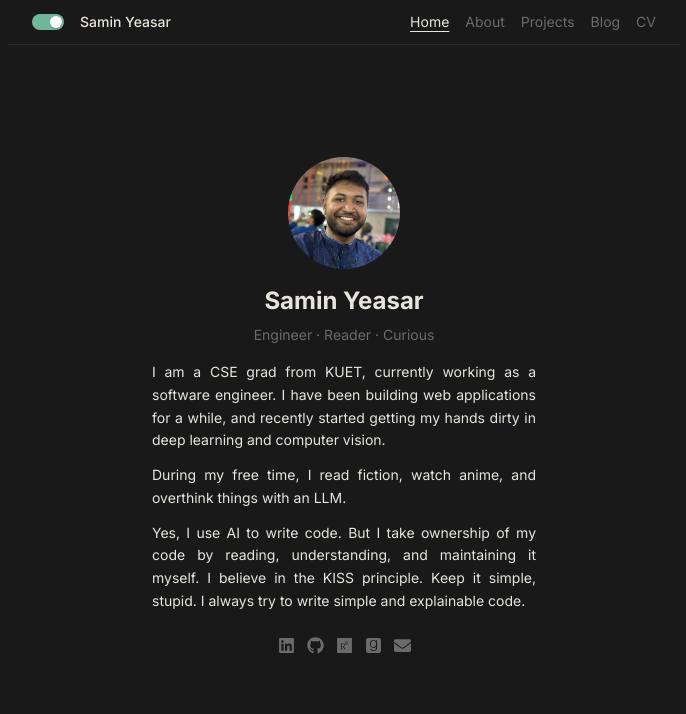
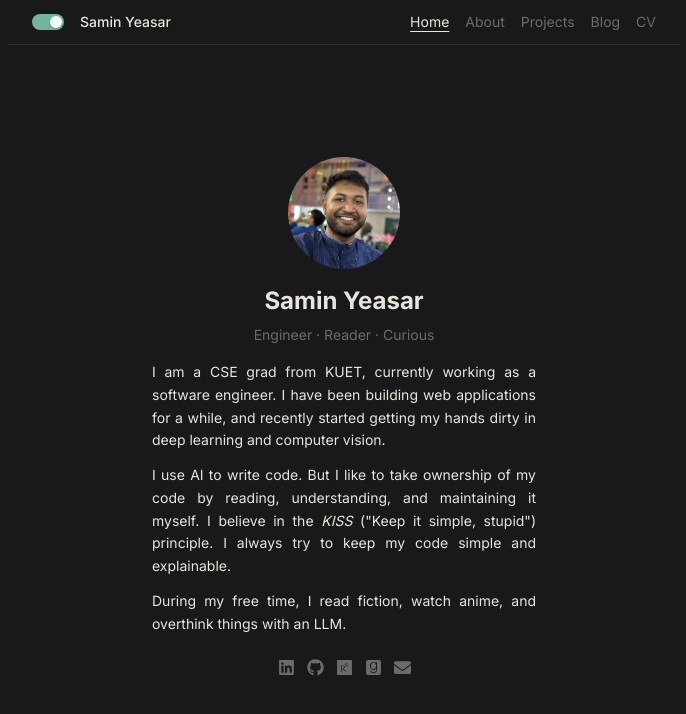
Before and after one commit to Y3454R/my-portfolio-website, a Next.js app: page /home in a window 1280 px wide. Shown: the top 714 px of the page, without its empty margins (296-982 px from the left). Built offline with nearby package versions, Linux system fonts and the light colour scheme.

Commit message:
:up: update: update home page

```diff
--- a/src/app/home/page.js
+++ b/src/app/home/page.js
@@ -43,18 +43,24 @@ export default function Home() {
         have been building web applications for a while, and recently started
         getting my hands dirty in deep learning and computer vision.
       </p>
-
       <p className="text-notion-text text-sm leading-relaxed mb-3 text-justify">
+        I use AI to write code. But I like to take ownership of my code by
+        reading, understanding, and maintaining it myself. I believe in the{" "}
+        <em>KISS</em> ("Keep it simple, stupid") principle. I always try to keep
+        my code simple and explainable.
+      </p>
+      <p className="text-notion-text text-sm leading-relaxed mb-6 text-justify">
         During my free time, I read fiction, watch anime, and overthink things
         with an LLM.
       </p>
 
-      <p className="text-notion-text text-sm leading-relaxed mb-6 text-justify">
-        Yes, I use AI to write code. But I take ownership of my code by reading,
-        understanding, and maintaining it myself. I believe in the KISS
-        principle. Keep it simple, stupid. I always try to write simple and
-        explainable code.
-      </p>
+      {/* <p className="text-notion-text text-sm leading-relaxed mb-6 text-justify">
+        Yes, I use AI to write code. But I like to take ownership of my code by
+        reading every line, validating its logic by asking it questions, and
+        maintaining it myself. I believe in the <em>KISS</em> (
+        <quote>Keep it simple, stupid.</quote>) principle. I always try to write
+        simple and explainable code.
+      </p> */}
       <div className="flex items-center gap-3">
         {socialLinks.map(({ href, icon: Icon, label }) => (
           <a
```
